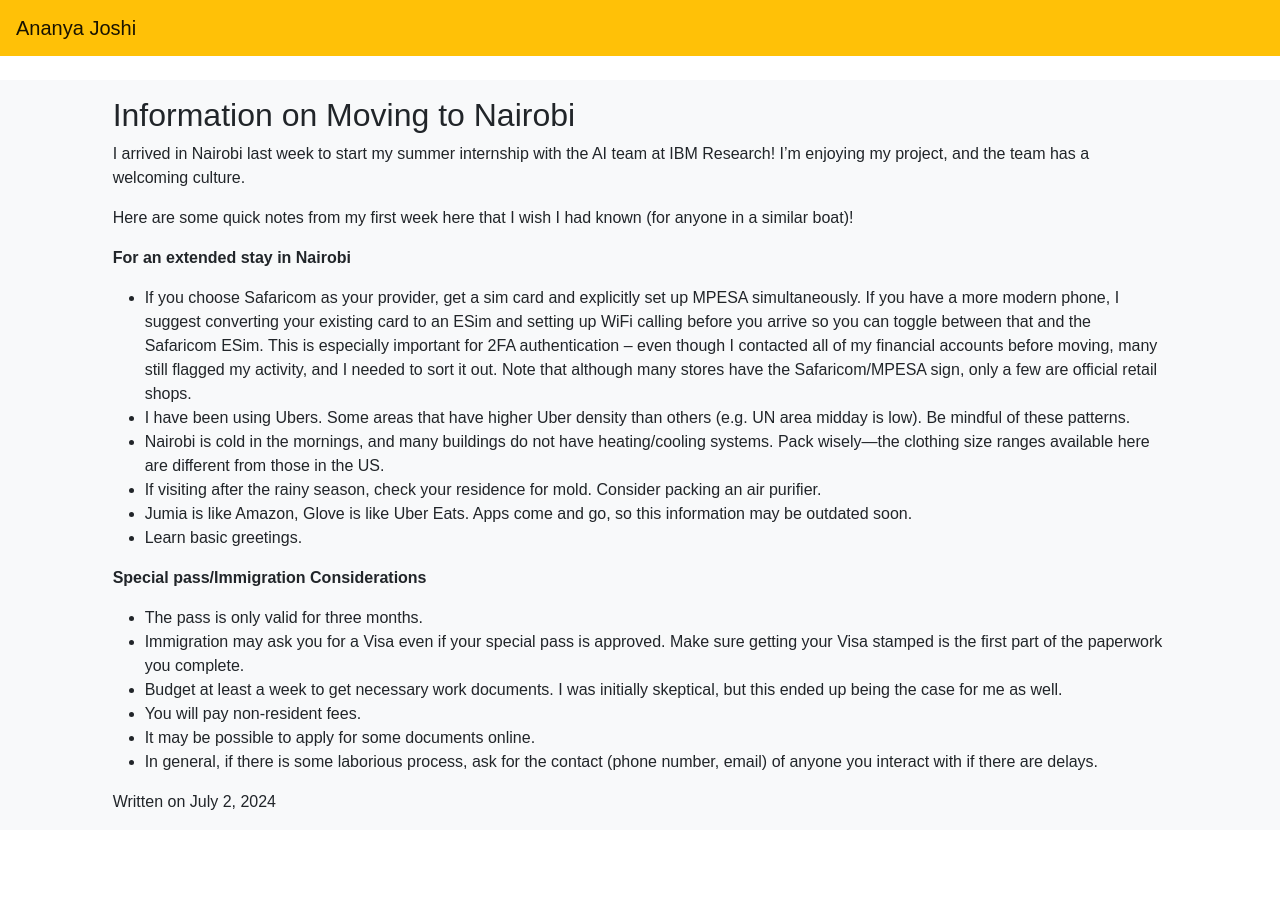
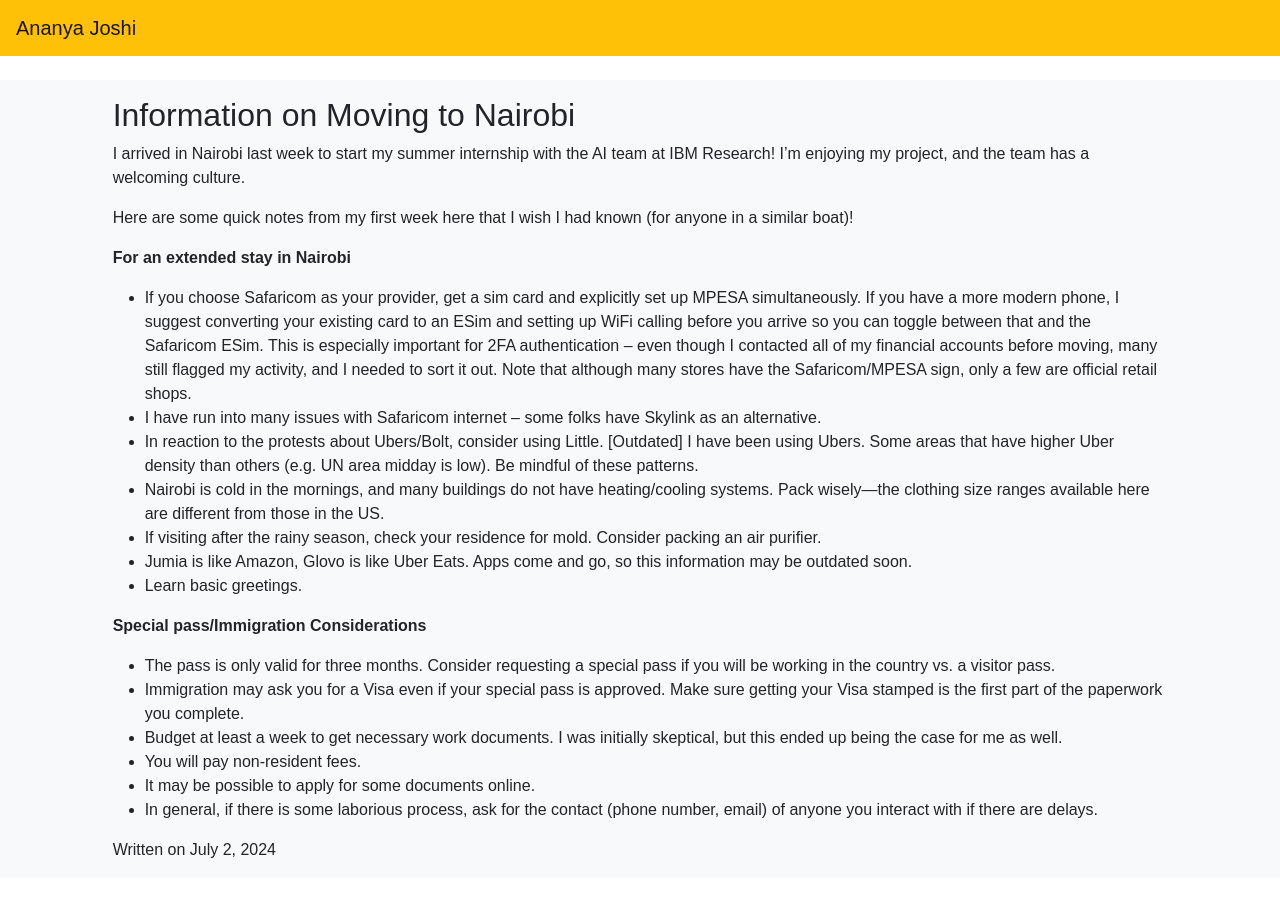
Before and after one commit to Ananya-Joshi/ananya-joshi.github.io, a Jekyll site: the page built from _posts/2024-07-01-movingtoNairobi.md, in a window 1280 px wide. Shown: the top 897 px of the page. Built offline with Jekyll 4.4.1, drawn with Linux system fonts in a browser that asks for light colours.

Commit message:
Update 2024-07-01-movingtoNairobi.md

```diff
--- a/_posts/2024-07-01-movingtoNairobi.md
+++ b/_posts/2024-07-01-movingtoNairobi.md
@@ -11,14 +11,15 @@
 
 **For an extended stay in Nairobi**
 - If you choose Safaricom as your provider, get a sim card and explicitly set up MPESA simultaneously. If you have a more modern phone, I suggest converting your existing card to an ESim and setting up WiFi calling before you arrive so you can toggle between that and the Safaricom ESim. This is especially important for 2FA authentication -- even though I contacted all of my financial accounts before moving, many still flagged my activity, and I needed to sort it out. Note that although many stores have the Safaricom/MPESA sign, only a few are official retail shops.
-- I have been using Ubers. Some areas that have higher Uber density than others (e.g. UN area midday is low). Be mindful of these patterns.
+- I have run into many issues with Safaricom internet -- some folks have Skylink as an alternative.
+- In reaction to the protests about Ubers/Bolt, consider using Little. [Outdated] I have been using Ubers. Some areas that have higher Uber density than others (e.g. UN area midday is low). Be mindful of these patterns.
 - Nairobi is cold in the mornings, and many buildings do not have heating/cooling systems. Pack wisely—the clothing size ranges available here are different from those in the US.
 - If visiting after the rainy season, check your residence for mold. Consider packing an air purifier.
-- Jumia is like Amazon, Glove is like Uber Eats. Apps come and go, so this information may be outdated soon.
+- Jumia is like Amazon, Glovo is like Uber Eats. Apps come and go, so this information may be outdated soon.
 - Learn basic greetings.
 
 **Special pass/Immigration Considerations**
-- The pass is only valid for three months.
+- The pass is only valid for three months. Consider requesting a special pass if you will be working in the country vs. a visitor pass.
 - Immigration may ask you for a Visa even if your special pass is approved. Make sure getting your Visa stamped is the first part of the paperwork you complete.
 - Budget at least a week to get necessary work documents. I was initially skeptical, but this ended up being the case for me as well.
 - You will pay non-resident fees.
```
